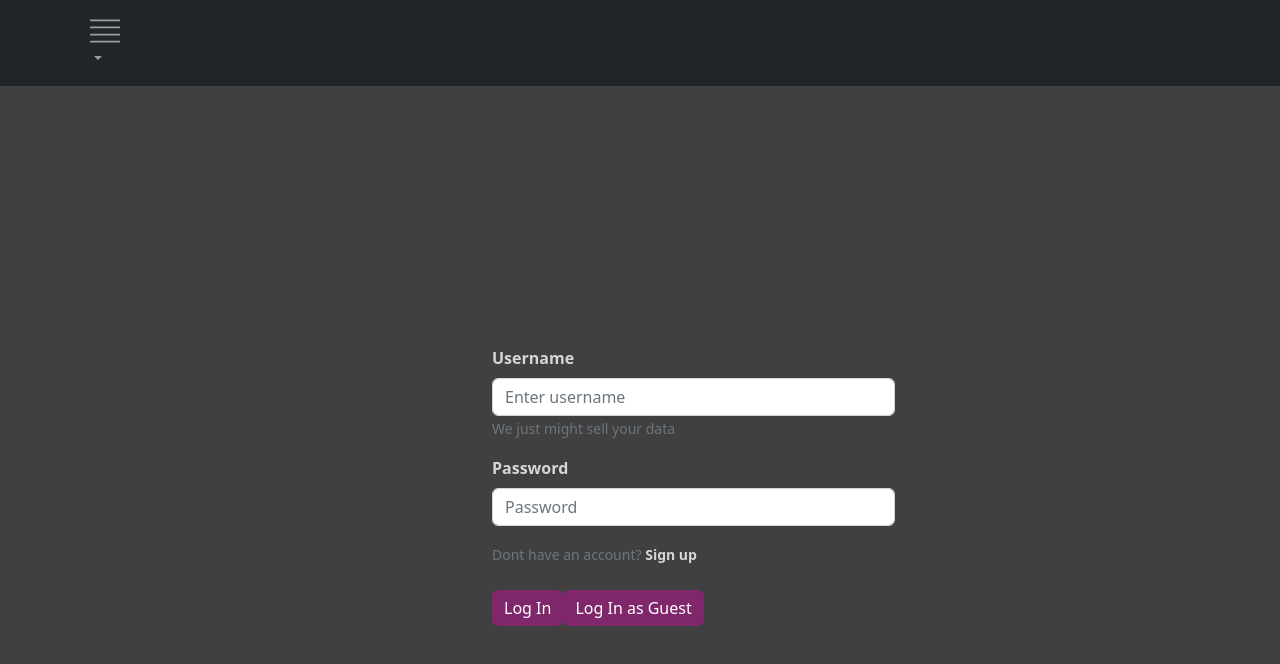
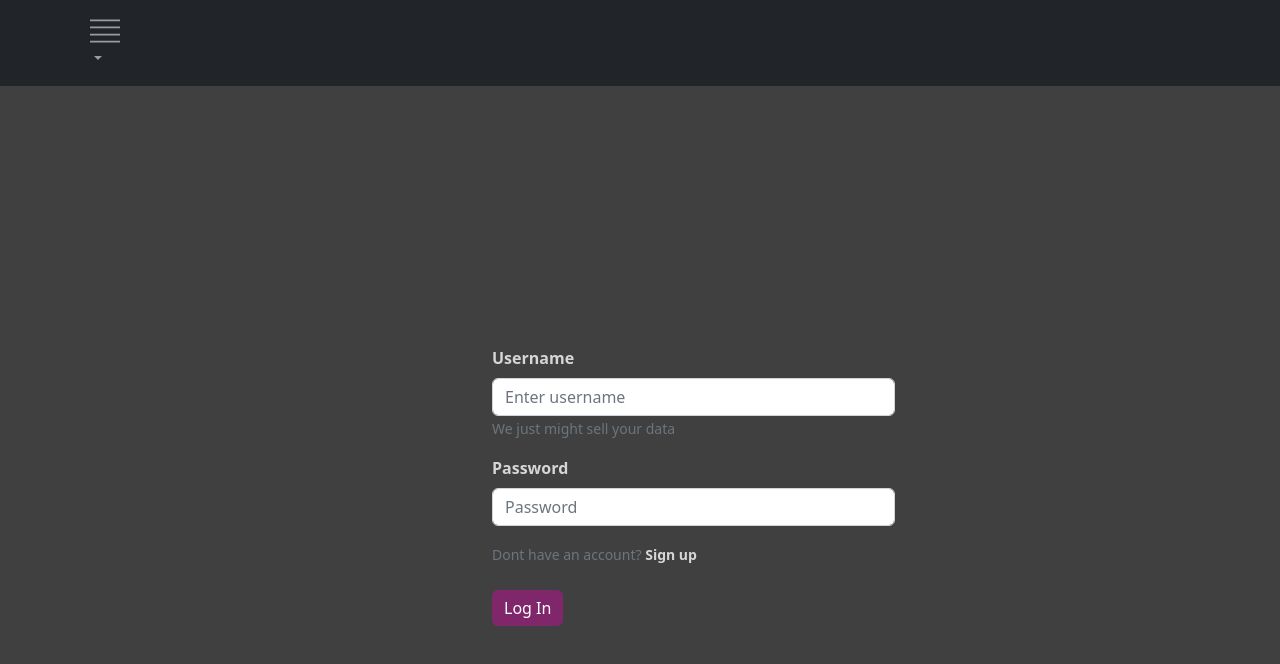
Before and after one commit to tyarossi/TrainSplaining, a React (Create React App) app in the folder frontend/: page / in a window 1280 px wide. Shown: the top 664 px of the page. Built offline with nearby package versions, Linux system fonts and the light colour scheme.

Commit message:
Unregistered profile or ticket redirect to signin

```diff
--- a/frontend/src/components/pages/loginPage.js
+++ b/frontend/src/components/pages/loginPage.js
@@ -135,7 +135,7 @@ const Login = () => {
                 >
                   Log In
                 </Button>
-                <Button // THIS BUTTON WILL GO TO SCHEDULE PAGE
+                {/* <Button // THIS BUTTON WILL GO TO SCHEDULE PAGE
                   variant="primary"
                   type="submit"
                   onClick={handleSubmit}
@@ -143,7 +143,7 @@ const Login = () => {
                   className='mt-2'
                 >
                   Log In as Guest
-                </Button>
+                </Button> */}
               </Form>
             </div>
           </div>
--- a/frontend/src/components/pages/privateUserProfilePage.js
+++ b/frontend/src/components/pages/privateUserProfilePage.js
@@ -55,7 +55,7 @@ const PrivateUserProfile = () => {
 
   // 	<span><b>{<FollowerCount username = {username}/>}</b></span>&nbsp;
   // <span><b>{<FollowingCount username = {username}/>}</b></span>;
-  if (!user) return (<div><h4>Log in to view this page.</h4></div>)
+  if (!user) return (window.location.replace("http://localhost:8081/"))
   return (
     <>
       <section className="vh-100" style={testStyling}>
--- a/frontend/src/components/pages/walletPage.js
+++ b/frontend/src/components/pages/walletPage.js
@@ -61,6 +61,7 @@ const Wallet = () => {
     //     fetchTickets();
     // }, []);
 
+    if (!user) return (window.location.replace("http://localhost:8081/"))
     return (
         <>
             <section className="vh-100" style={testStyling}>
```
